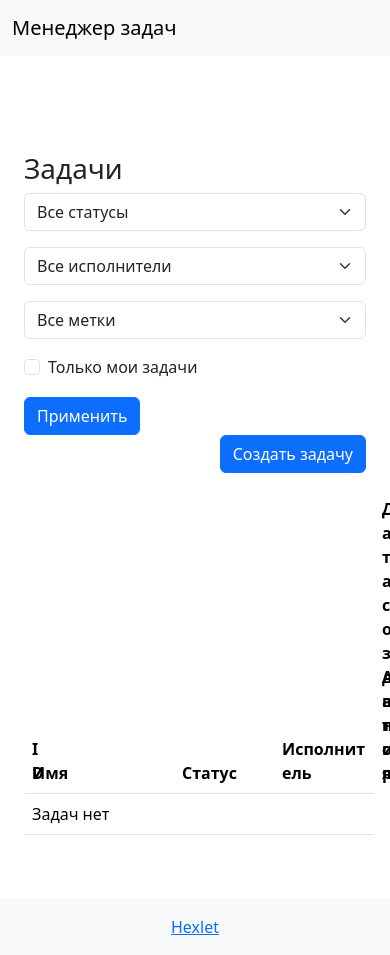
After one commit to solmael/python-project-52, a Django app: page /tasks/ in a window 390 px wide. The commit adds this page. Run offline with Django 5.2, Linux system fonts and the light colour scheme; the visitor is signed in with stand-in values (Sample User, id 1); data comes from the database, SQL or seed files in the repository; data that the repository does not hold is empty; some libraries are stand-ins or nearby versions.

Commit message:
added html task CRUD

```diff
--- a/task_manager/templates/task_manager/base.html
+++ b/task_manager/templates/task_manager/base.html
@@ -13,8 +13,9 @@
             <a class="navbar-brand" href="/">Менеджер задач</a>
             <div class="collapse navbar-collapse">
                 <ul class="navbar-nav me-auto">
-                    <li class="nav-item"><a class="nav-link" href="/users">Пользователи</a></li>
+                    <li class="nav-item"><a class="nav-link" href="{% url 'users' %}">Пользователи</a></li>
                     <li class="nav-item"><a class="nav-link" href="{% url 'statuses' %}">Статусы</a></li>
+                    <li class="nav-item"><a class="nav-link" href="{% url 'tasks' %}">Задачи</a></li>
                 </ul>
                 <ul class="navbar-nav ms-auto">
                     {% if user.is_authenticated %}
--- /dev/null
+++ b/task_manager/templates/task_manager/tasks/list.html
@@ -0,0 +1,157 @@
+{% extends "task_manager/base.html" %}
+{% load bootstrap5 %}
+
+{% block title %}Задачи{% endblock %}
+
+{% block content %}
+<style>
+    .tasks-table {
+        table-layout: fixed;
+        width: 100%;
+    }
+
+    .tasks-table th, .tasks-table td {
+        word-wrap: break-word;
+        overflow-wrap: break-word;
+        word-break: break-word;
+    }
+
+    .tasks-table th:nth-child(2),
+    .tasks-table td:nth-child(2) {
+        max-width: 200px;
+        width: 200px;
+    }
+
+    .tasks-table th:nth-child(3),
+    .tasks-table td:nth-child(3) {
+        max-width: 150px;
+        width: 150px;
+    }
+
+    .tasks-table th:nth-child(4),
+    .tasks-table td:nth-child(4) {
+        max-width: 150px;
+        width: 150px;
+    }
+
+    @media (max-width: 768px) {
+        .tasks-table th:nth-child(2),
+        .tasks-table td:nth-child(2) {
+            max-width: 150px;
+            width: 150px;
+        }
+
+        .tasks-table th:nth-child(3),
+        .tasks-table td:nth-child(3) {
+            max-width: 100px;
+            width: 100px;
+        }
+
+        .tasks-table th:nth-child(4),
+        .tasks-table td:nth-child(4) {
+            max-width: 100px;
+            width: 100px;
+        }
+    }
+</style>
+
+<div class="container mt-5">
+    <h1>Задачи</h1>
+
+    {% if messages %}
+    <div class="messages mb-3">
+        {% for message in messages %}
+        <div class="alert alert-{{ message.tags }}">
+            {{ message }}
+        </div>
+        {% endfor %}
+    </div>
+    {% endif %}
+
+    <div class="row mb-3">
+        <div class="col-md-9">
+            <form method="get" class="row g-3">
+                <div class="col-md-3">
+                    <select name="status" class="form-select">
+                        <option value="">Все статусы</option>
+                        {% for status in statuses %}
+                        <option value="{{ status.id }}" {% if request.GET.status|add:"0" == status.id|add:"0" %}selected{% endif %}>
+                            {{ status.name }}
+                        </option>
+                        {% endfor %}
+                    </select>
+                </div>
+                <div class="col-md-3">
+                    <select name="executor" class="form-select">
+                        <option value="">Все исполнители</option>
+                        {% for user in users %}
+                        <option value="{{ user.id }}" {% if request.GET.executor|add:"0" == user.id|add:"0" %}selected{% endif %}>
+                            {{ user.username }}
+                        </option>
+                        {% endfor %}
+                    </select>
+                </div>
+                <div class="col-md-3">
+                    <select name="label" class="form-select">
+                        <option value="">Все метки</option>
+                        {% for label in labels %}
+                        <option value="{{ label.id }}" {% if request.GET.label|add:"0" == label.id|add:"0" %}selected{% endif %}>
+                            {{ label.name }}
+                        </option>
+                        {% endfor %}
+                    </select>
+                </div>
+                <div class="col-md-3 d-flex align-items-center">
+                    <div class="form-check">
+                        <input class="form-check-input" type="checkbox" id="self_author" name="self_author" {% if request.GET.self_author %}checked{% endif %}>
+                        <label class="form-check-label" for="self_author">
+                            Только мои задачи
+                        </label>
+                    </div>
+                </div>
+                <div class="col-md-3">
+                    <button type="submit" class="btn btn-primary">Применить</button>
+                </div>
+            </form>
+        </div>
+        <div class="col-md-3 text-end">
+            <a href="{% url 'task_create' %}" class="btn btn-primary">Создать задачу</a>
+        </div>
+    </div>
+
+    <table class="table tasks-table">
+        <thead>
+            <tr>
+                <th>ID</th>
+                <th>Имя</th>
+                <th>Статус</th>
+                <th>Исполнитель</th>
+                <th>Автор</th>
+                <th>Дата создания</th>
+                <th></th>
+            </tr>
+        </thead>
+        <tbody>
+            {% for task in tasks %}
+            <tr>
+                <td>{{ task.id }}</td>
+                <td>{{ task.name }}</td>
+                <td>{{ task.status.name }}</td>
+                <td>{{ task.executor.username|default:"" }}</td>
+                <td>{{ task.author.username }}</td>
+                <td>{{ task.created_at|date:"d.m.Y H:i" }}</td>
+                <td>
+                    <a href="{% url 'task_detail' task.id %}" class="btn btn-sm btn-primary">Просмотр</a>
+                    <a href="{% url 'task_update' task.id %}" class="btn btn-sm btn-primary">Изменить</a>
+                    <a href="{% url 'task_delete' task.id %}" class="btn btn-sm btn-danger mt-1">Удалить</a>
+                </td>
+            </tr>
+            {% empty %}
+            <tr>
+                <td colspan="7">Задач нет</td>
+            </tr>
+            {% endfor %}
+        </tbody>
+    </table>
+</div>
+{% endblock %}
```
Also changed, not shown: task_manager/templates/task_manager/tasks/create.html (added, +50 -0 lines), task_manager/templates/task_manager/tasks/delete.html (added, +16 -0 lines), task_manager/templates/task_manager/tasks/detail.html (added, +49 -0 lines), task_manager/templates/task_manager/tasks/update.html (added, +50 -0 lines).
